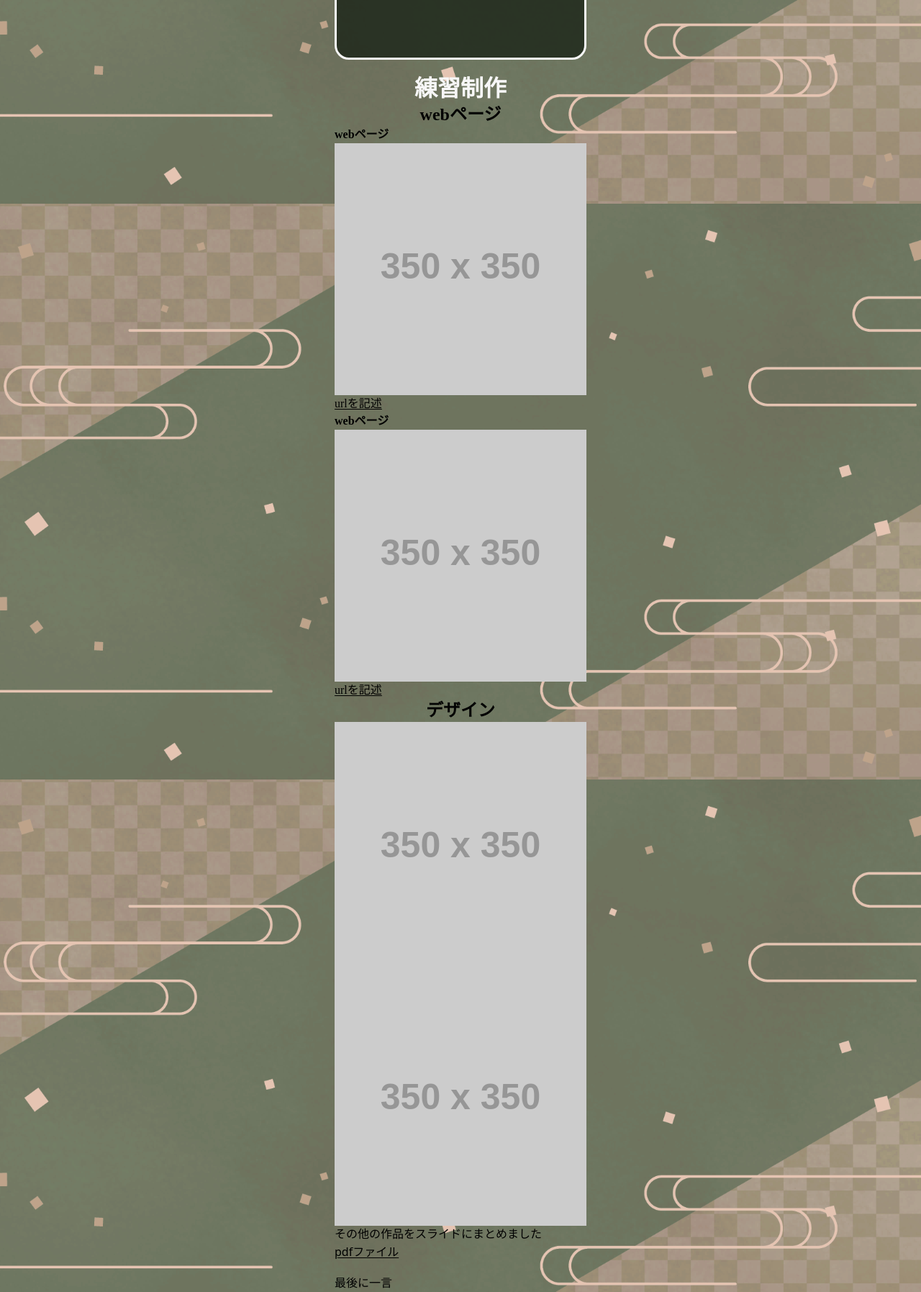
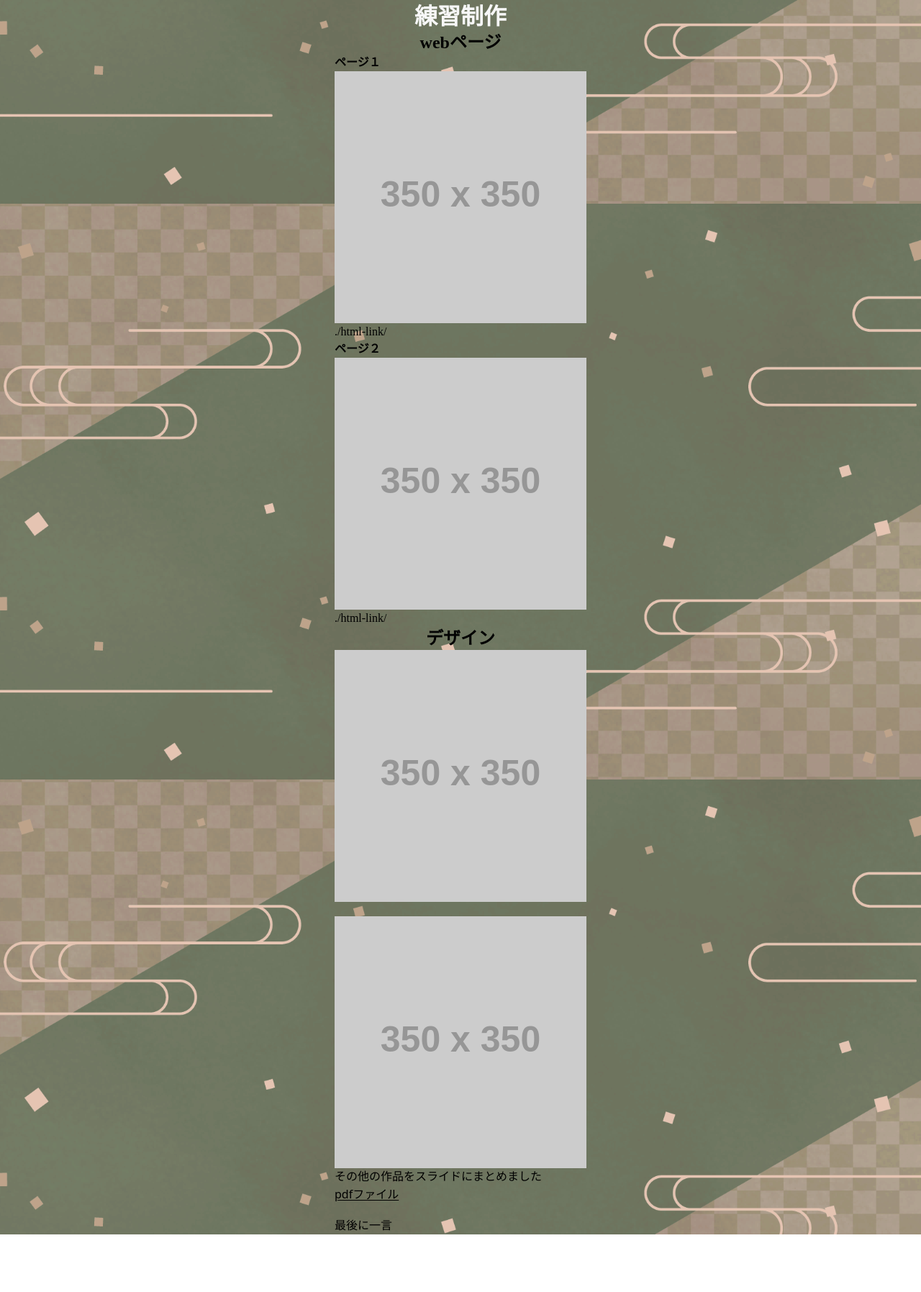
Before and after one commit to hotta822/HTML, a plain HTML site: page portfolio/index.html in a window 1280 px wide. Shown: the part 1317-3112 px from the top of the page at 72% size. After the commit the page ends 3032 px from the top, so only its background shows below. Drawn offline with Linux system fonts and the light colour scheme; placeholder pictures from the web are drawn by us.

Commit message:
html portfolio

```diff
--- a/portfolio/css/style.css
+++ b/portfolio/css/style.css
@@ -90,7 +90,7 @@ p{
   margin: auto;
   /* 仮のサイズ */
   width: 350px;
-  height: 400px;
+  height: 350px;
 }
 .study-content h3{
   margin:3%;
@@ -107,10 +107,21 @@ p{
   -moz-osx-font-smoothing: grayscale;
 }
 
-.web-work h3,.web-work h4{
+.webpage h3,.webpage h4{
   color: #020202;
 }
 
+.web-work-content{
+  margin: auto;
+}
+
+
+.design-img{
+  margin: auto;
+  display: flex;
+  flex-flow: column;
+  gap: 20px;
+}
 
 @media screen and (min-width:430px) {
 
--- a/portfolio/index.html
+++ b/portfolio/index.html
@@ -60,14 +60,14 @@
       <div class="study-wrap">
         <h2>学んだこと</h2>
         <div class="contents">
-          <div class="study-content">
+          <div class="study-content frame">
             <h3>コーディング</h3>
             <div class="text">
               <h4>HTML,CSSを用いたWEBページの制作</h4>
               <p>どのように学んだのか</p>
             </div>
           </div>
-        <div class="study-content">
+        <div class="study-content frame">
           <h3>デザイン</h3>
             <div class="text">
               <h4>PhotoShop,illustratorなど基本操作</h4>
@@ -79,25 +79,27 @@
     </section>
     <section>
       <h2>練習制作</h2>
-      <div class="web-work">
+      <div class="webpage">
         <h3>webページ</h3>
-        <div>
-          <div>
-            <h4>webページ</h4>
+        <div class="web-work frame">
+          <div class="web-work-content">
+            <h4>ページ１</h4>
             <a href=""><img src="https://placehold.jp/350x350.png" alt="web-image"></a>
-            <a href=""><p>urlを記述</p></a>
+            <p><a href="./html-link/"></a>./html-link/</p>
           </div>
-          <div>
-            <h4>webページ</h4>
+          <div class="web-work-content">
+            <h4>ページ２</h4>
             <a href=""><img src="https://placehold.jp/350x350.png" alt="web-image"></a>
-            <a href=""><p>urlを記述</p></a>
+            <p><a href="./html-link/"></a>./html-link/</p>
           </div>
         </div>
         <div class="design">
           <h3>デザイン</h3>
-          <div>
-            <img src="https://placehold.jp/350x350.png" alt="">
-            <img src="https://placehold.jp/350x350.png" alt="">
+          <div class="design-work">
+            <div class="design-img">
+              <img src="https://placehold.jp/350x350.png" alt="">
+              <img src="https://placehold.jp/350x350.png" alt="">
+            </div>
             <p>その他の作品をスライドにまとめました</p>
             <a href="">pdfファイル</a>
           </div>
```
Also changed, not shown: 1 other file.
